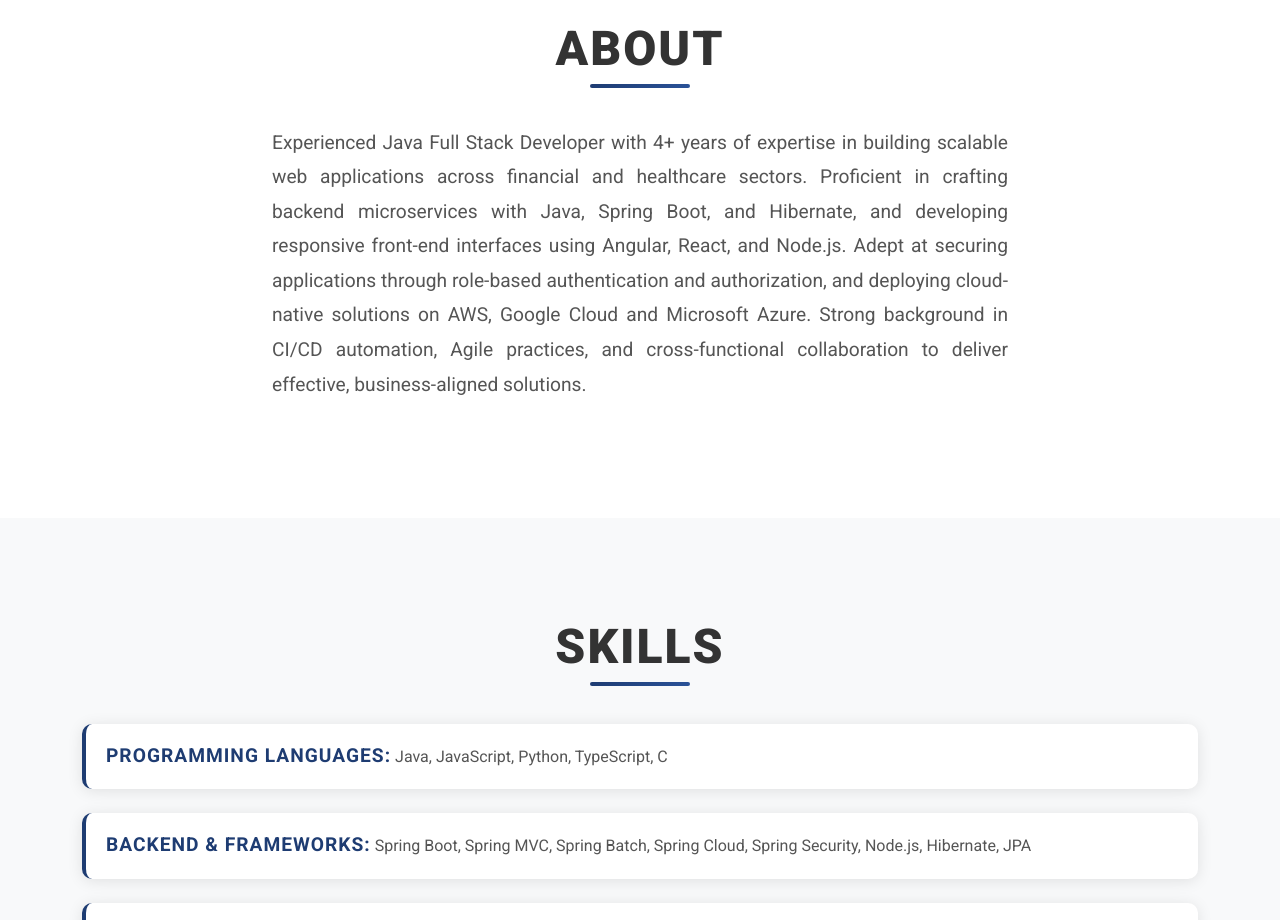
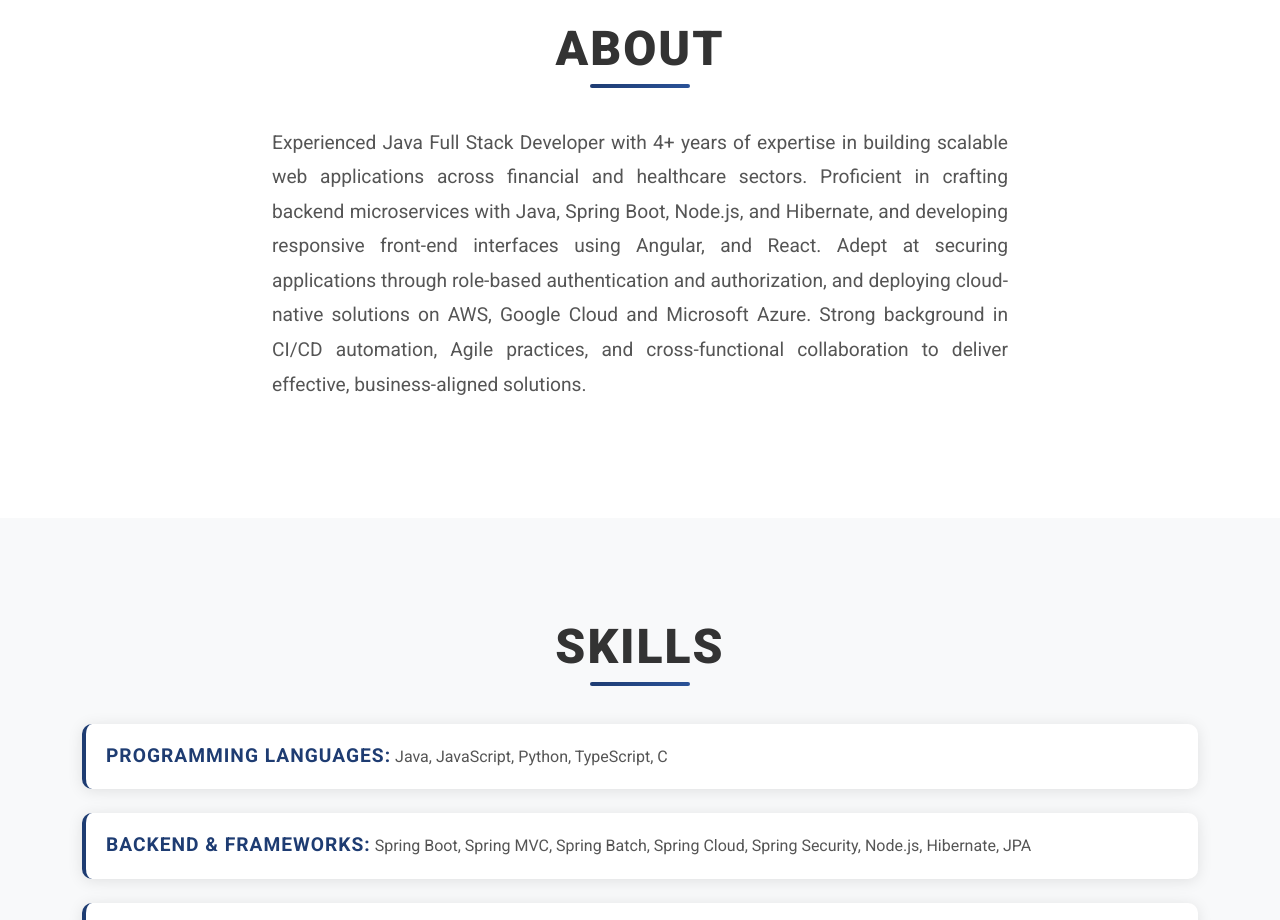
Before and after one commit to suryateja080/portfolio, a plain HTML site: page index.html in a window 1280 px wide. Shown: the part 880-1800 px from the top of the page. Drawn offline with nearby package versions, Linux system fonts and the light colour scheme.

Commit message:
Update portfolio content and formatting

```diff
--- a/index.html
+++ b/index.html
@@ -119,8 +119,8 @@
                 <div class="col-lg-8 mx-auto">
                     <p class="about-text" data-aos="fade-up" data-aos-delay="200">
                         Experienced Java Full Stack Developer with 4+ years of expertise in building scalable web applications across financial and
-                        healthcare sectors. Proficient in crafting backend microservices with Java, Spring Boot, and Hibernate, and developing
-                        responsive front-end interfaces using Angular, React, and Node.js. Adept at securing applications through role-based
+                        healthcare sectors. Proficient in crafting backend microservices with Java, Spring Boot, Node.js, and Hibernate, and developing
+                        responsive front-end interfaces using Angular, and React. Adept at securing applications through role-based
                         authentication and authorization, and deploying cloud-native solutions on AWS, Google Cloud and Microsoft Azure.
                         Strong background in CI/CD automation, Agile practices, and cross-functional collaboration to deliver effective, business-aligned solutions.
                     </p>
```
